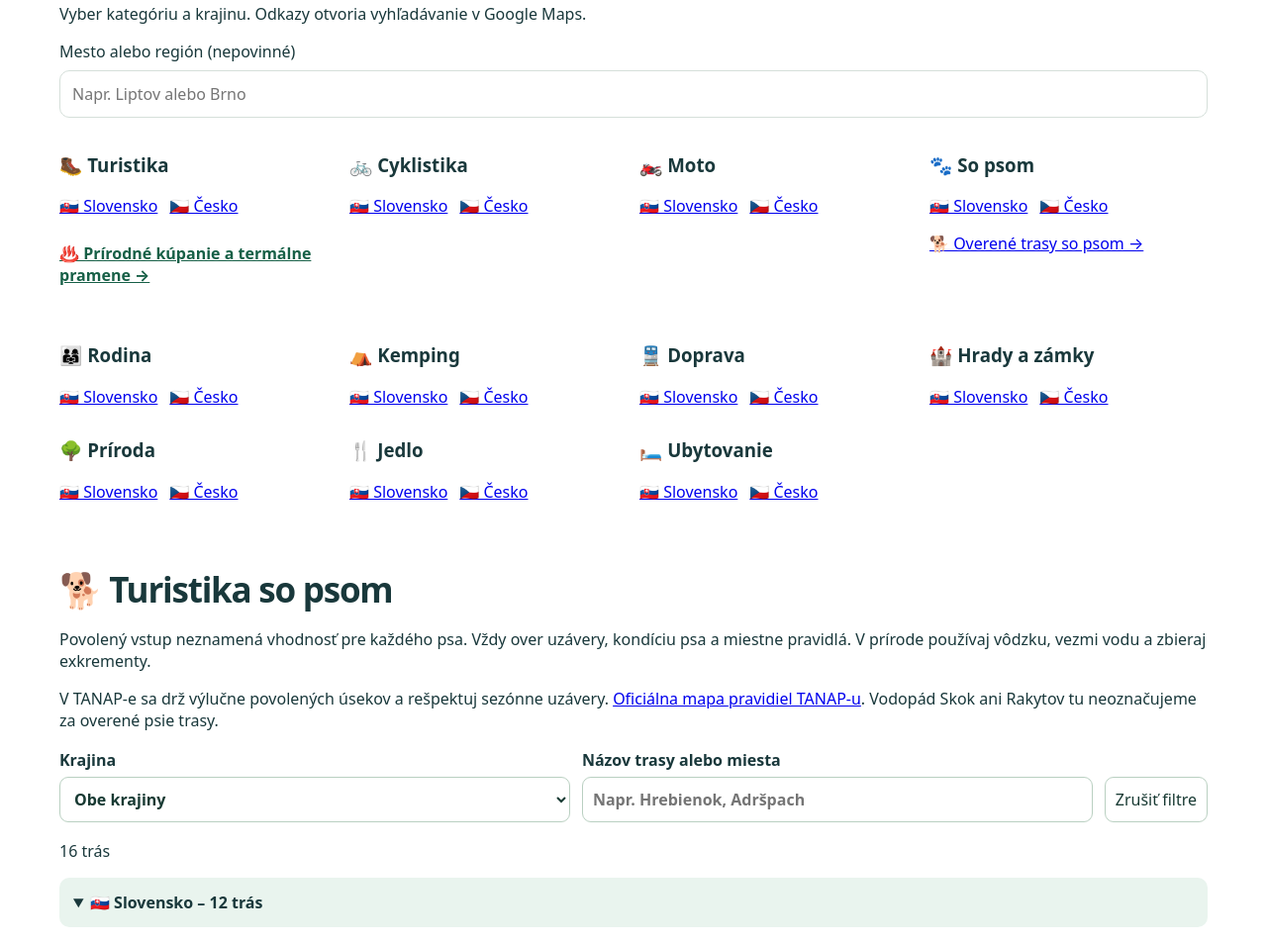
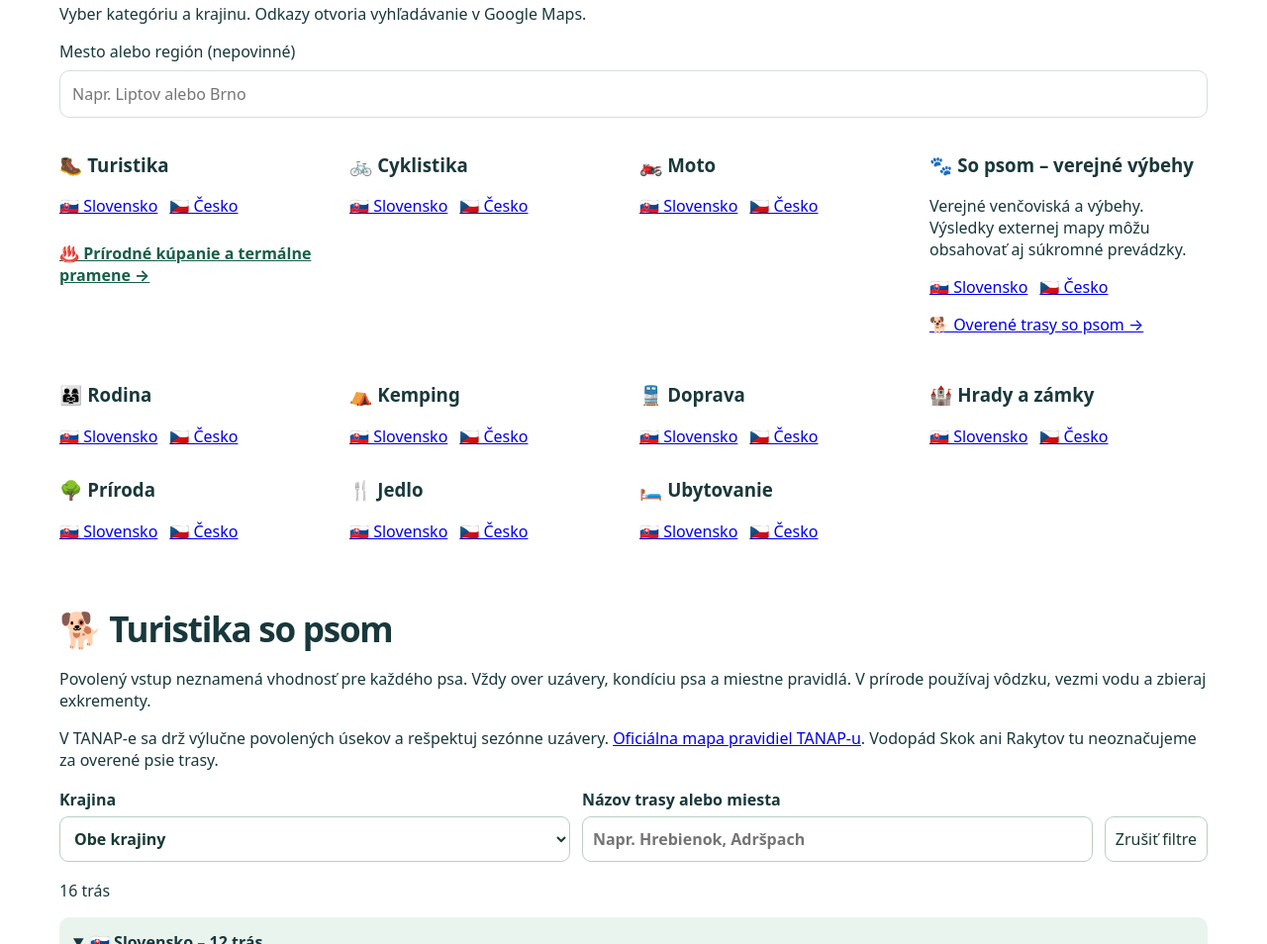
Before and after one commit to KamVCeskoslovensku/kamv_novy_navrh-4, a plain HTML site: page hladat.html in a window 1280 px wide. Shown: the part 2270-3224 px from the top of the page at 99% size. Drawn offline with nearby package versions, Linux system fonts and the light colour scheme; no server answers.

Commit message:
Focus dog map searches on public exercise areas rather than commercial training

```diff
--- a/hladat.html
+++ b/hladat.html
@@ -201,7 +201,7 @@
 <article class="event-card" id="turistika"><h3>🥾 Turistika</h3><div style="display:flex;flex-wrap:wrap;gap:12px;"><a class="kamv-map-link" data-query="turistické trasy" data-country="Slovensko" href="https://www.google.com/maps/search/?api=1&amp;query=turistick%C3%A9%20trasy%20Slovensko" target="_blank" rel="noopener noreferrer">🇸🇰 Slovensko</a><a class="kamv-map-link" data-query="turistické trasy" data-country="Česko" href="https://www.google.com/maps/search/?api=1&amp;query=turistick%C3%A9%20trasy%20%C4%8Cesko" target="_blank" rel="noopener noreferrer">🇨🇿 Česko</a></div><p><a href="#prirodne-kupanie" style="display:inline-block;padding:10px 0;font-weight:bold;color:#176047">♨️ Prírodné kúpanie a termálne pramene →</a></p></article>
 <article class="event-card" id="cyklistika"><h3>🚲 Cyklistika</h3><div style="display:flex;flex-wrap:wrap;gap:12px;"><a class="kamv-map-link" data-query="cyklotrasy" data-country="Slovensko" href="https://www.google.com/maps/search/?api=1&amp;query=cyklotrasy%20Slovensko" target="_blank" rel="noopener noreferrer">🇸🇰 Slovensko</a><a class="kamv-map-link" data-query="cyklotrasy" data-country="Česko" href="https://www.google.com/maps/search/?api=1&amp;query=cyklotrasy%20%C4%8Cesko" target="_blank" rel="noopener noreferrer">🇨🇿 Česko</a></div></article>
 <article class="event-card" id="moto-mapy"><h3>🏍️ Moto</h3><div style="display:flex;flex-wrap:wrap;gap:12px;"><a class="kamv-map-link" data-query="motorkárske trasy" data-country="Slovensko" href="https://www.google.com/maps/search/?api=1&amp;query=motork%C3%A1rske%20trasy%20Slovensko" target="_blank" rel="noopener noreferrer">🇸🇰 Slovensko</a><a class="kamv-map-link" data-query="motorkárske trasy" data-country="Česko" href="https://www.google.com/maps/search/?api=1&amp;query=motork%C3%A1rske%20trasy%20%C4%8Cesko" target="_blank" rel="noopener noreferrer">🇨🇿 Česko</a></div></article>
-<article class="event-card" id="pes"><h3>🐾 So psom</h3><div style="display:flex;flex-wrap:wrap;gap:12px;"><a class="kamv-map-link" data-query="parky pre psov" data-country="Slovensko" href="https://www.google.com/maps/search/?api=1&amp;query=parky%20pre%20psov%20Slovensko" target="_blank" rel="noopener noreferrer">🇸🇰 Slovensko</a><a class="kamv-map-link" data-query="parky pre psov" data-country="Česko" href="https://www.google.com/maps/search/?api=1&amp;query=parky%20pre%20psov%20%C4%8Cesko" target="_blank" rel="noopener noreferrer">🇨🇿 Česko</a></div><p><a href="#turistika-so-psom">🐕 Overené trasy so psom →</a></p></article>
+<article class="event-card" id="pes"><h3>🐾 So psom – verejné výbehy</h3><p>Verejné venčoviská a výbehy. Výsledky externej mapy môžu obsahovať aj súkromné prevádzky.</p><div style="display:flex;flex-wrap:wrap;gap:12px;"><a class="kamv-map-link" data-query="verejné venčovisko pre psov" data-country="Slovensko" href="https://www.google.com/maps/search/?api=1&amp;query=verejn%C3%A9%20ven%C4%8Dovisko%20pre%20psov%20Slovensko" target="_blank" rel="noopener noreferrer">🇸🇰 Slovensko</a><a class="kamv-map-link" data-query="veřejný výběh pro psy" data-country="Česko" href="https://www.google.com/maps/search/?api=1&amp;query=ve%C5%99ejn%C3%BD%20v%C3%BDb%C4%9Bh%20pro%20psy%20%C4%8Cesko" target="_blank" rel="noopener noreferrer">🇨🇿 Česko</a></div><p><a href="#turistika-so-psom">🐕 Overené trasy so psom →</a></p></article>
 <article class="event-card" id="rodina"><h3>👨‍👩‍👧 Rodina</h3><div style="display:flex;flex-wrap:wrap;gap:12px;"><a class="kamv-map-link" data-query="rodinné atrakcie" data-country="Slovensko" href="https://www.google.com/maps/search/?api=1&amp;query=rodinn%C3%A9%20atrakcie%20Slovensko" target="_blank" rel="noopener noreferrer">🇸🇰 Slovensko</a><a class="kamv-map-link" data-query="rodinné atrakcie" data-country="Česko" href="https://www.google.com/maps/search/?api=1&amp;query=rodinn%C3%A9%20atrakcie%20%C4%8Cesko" target="_blank" rel="noopener noreferrer">🇨🇿 Česko</a></div></article>
 <article class="event-card" id="kemping"><h3>⛺ Kemping</h3><div style="display:flex;flex-wrap:wrap;gap:12px;"><a class="kamv-map-link" data-query="kempy" data-country="Slovensko" href="https://www.google.com/maps/search/?api=1&amp;query=kempy%20Slovensko" target="_blank" rel="noopener noreferrer">🇸🇰 Slovensko</a><a class="kamv-map-link" data-query="kempy" data-country="Česko" href="https://www.google.com/maps/search/?api=1&amp;query=kempy%20%C4%8Cesko" target="_blank" rel="noopener noreferrer">🇨🇿 Česko</a></div></article>
 <article class="event-card" id="doprava"><h3>🚆 Doprava</h3><div style="display:flex;flex-wrap:wrap;gap:12px;"><a class="kamv-map-link" data-query="vlakové a autobusové stanice" data-country="Slovensko" href="https://www.google.com/maps/search/?api=1&amp;query=vlakov%C3%A9%20a%20autobusov%C3%A9%20stanice%20Slovensko" target="_blank" rel="noopener noreferrer">🇸🇰 Slovensko</a><a class="kamv-map-link" data-query="vlakové a autobusové stanice" data-country="Česko" href="https://www.google.com/maps/search/?api=1&amp;query=vlakov%C3%A9%20a%20autobusov%C3%A9%20stanice%20%C4%8Cesko" target="_blank" rel="noopener noreferrer">🇨🇿 Česko</a></div></article>
```
